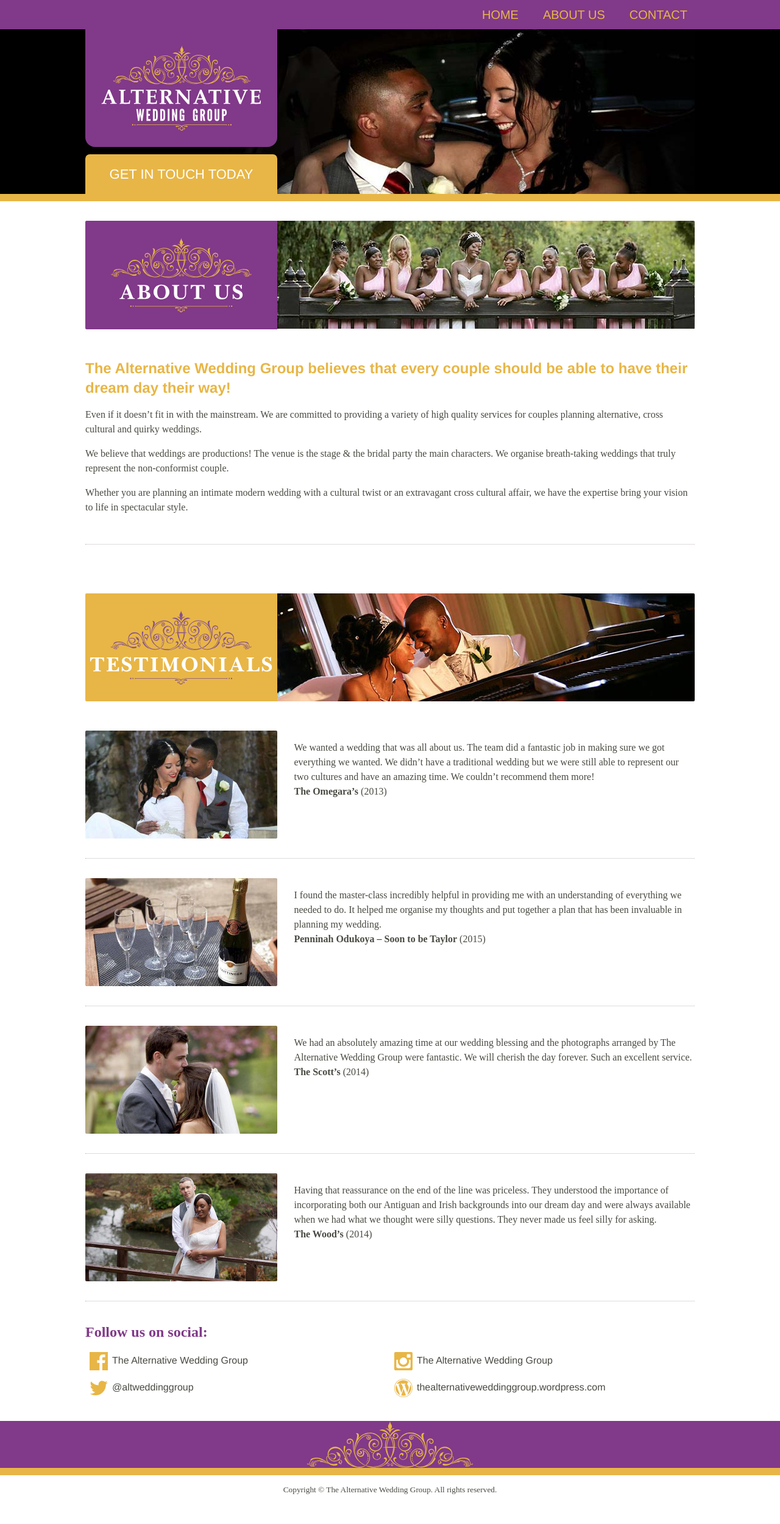
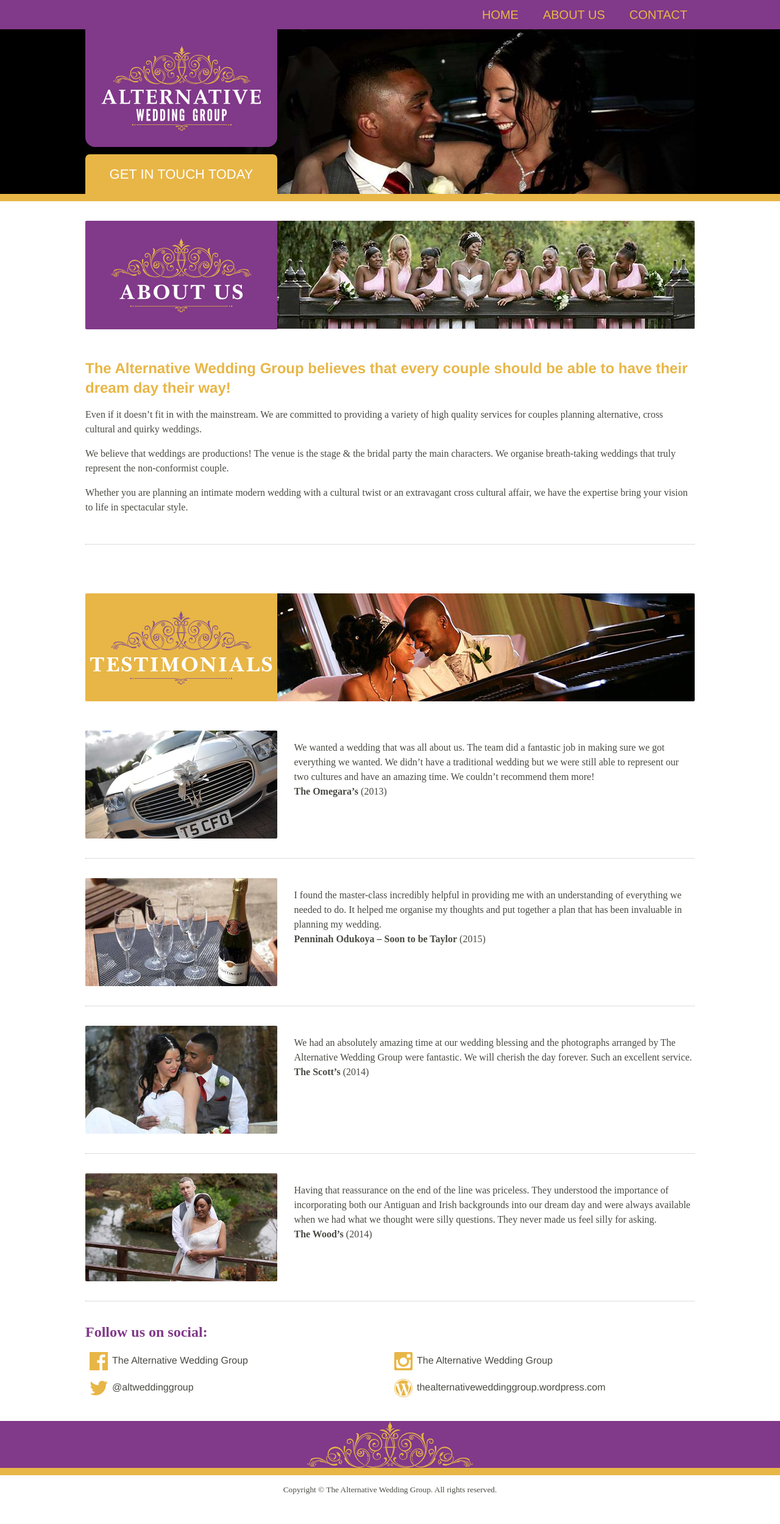
Before and after one commit to alternativeweddinggroup/alternativeweddinggroup.github.io, a Jekyll site: the page built from about.html, in a window 1280 px wide. Shown: the whole page at 61% size. Built offline with Jekyll 4.4.1, drawn with Linux system fonts in a browser that asks for light colours; some web fonts are replaced.

Commit message:
Update testimonial images

```diff
--- a/about.html
+++ b/about.html
@@ -66,7 +66,7 @@ sitemap:
 
     <article class="grid separator box testimonial">
       <aside class="ss1-ss4 ms1-ms2 ls1-ls4">
-        <img class="image__responsive testimonial__image" src="/media/testimonials/testimonial-001.jpg" alt="">
+        <img class="image__responsive testimonial__image" src="/media/testimonials/testimonial-005.jpg" alt="">
       </aside>
       <blockquote class="ss1-ss4 ms3-ms6 ls5-ls12" itemscope itemtype="http://data-vocabulary.org/Review">
         <span itemprop="summary">We wanted a wedding that was all about us. The team did a fantastic job in making sure we got everything we wanted. We didn&rsquo;t have a traditional wedding but we were still able to represent our two cultures and have an amazing time. We couldn&rsquo;t recommend them more!</span> <strong><span itemprop="reviewer">The Omegara&rsquo;s</span></strong>&nbsp;(<time itemprop="dtreviewed" datetime="2013">2013</time>)
@@ -87,7 +87,7 @@ sitemap:
     <article class="grid separator box testimonial">
 
       <aside class="ss1-ss4 ms1-ms2 ls1-ls4">
-        <img class="image__responsive testimonial__image" src="/media/testimonials/testimonial-003.jpg" alt="">
+        <img class="image__responsive testimonial__image" src="/media/testimonials/testimonial-001.jpg" alt="">
       </aside>
 
       <blockquote class="ss1-ss4 ms3-ms6 ls5-ls12" itemscope itemtype="http://data-vocabulary.org/Review">
```
Also changed, not shown: media/testimonials/testimonial-005.jpg (added).
